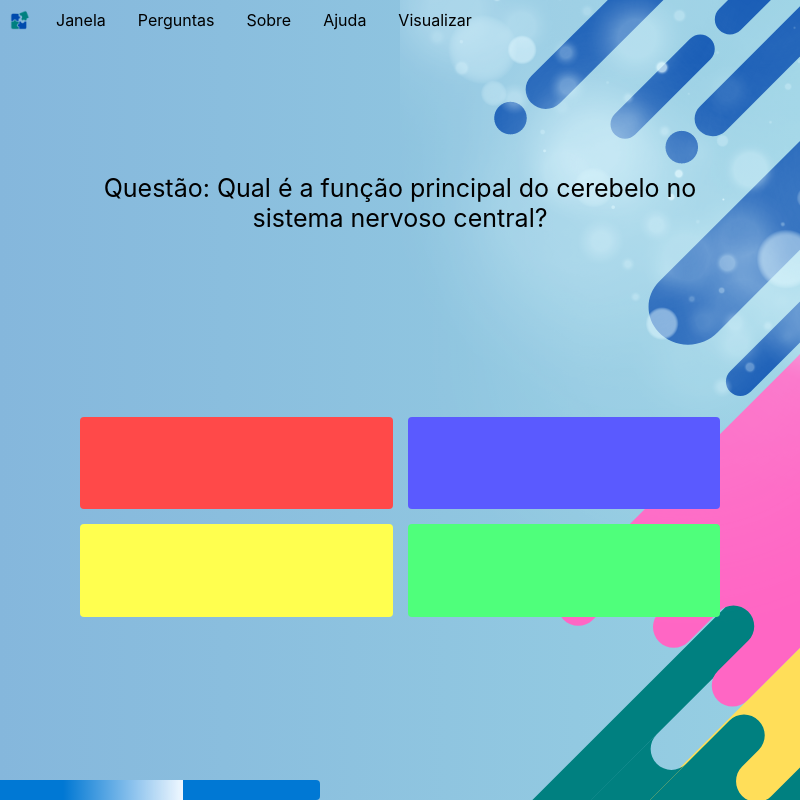
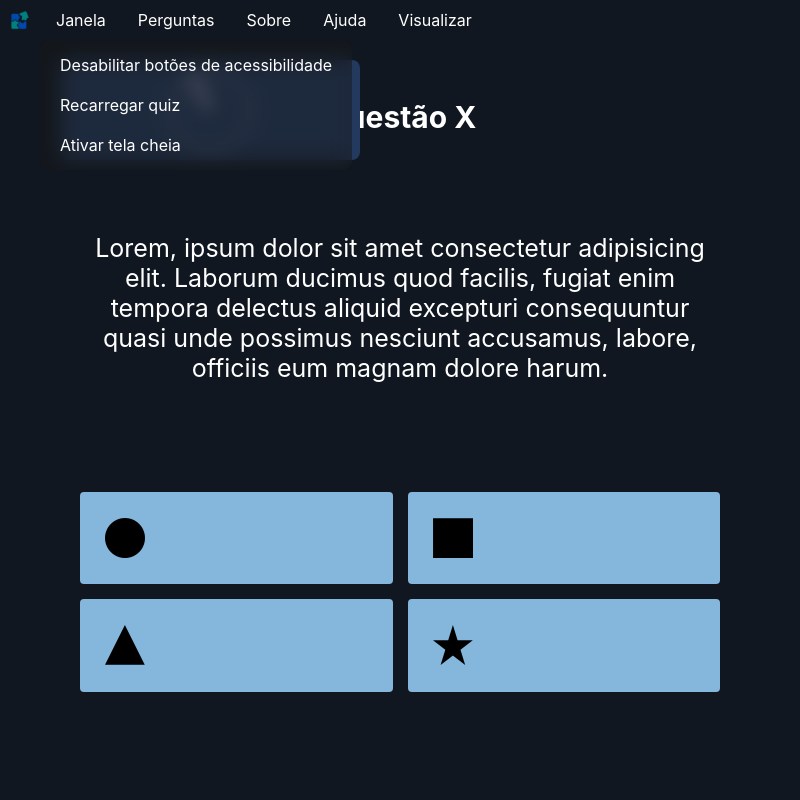
Before and after one commit to IgorSilva-S/CerebeloQuiz, an Electron app: page src/index.html in a window 800 px wide. Both pictures are taken after a click on the item "Janela". Drawn offline with Linux system fonts and the light colour scheme.

Commit message:
Version 0.0.3

```diff
--- a/src/index.css
+++ b/src/index.css
@@ -6,11 +6,12 @@
 body {
   font-family: -apple-system, BlinkMacSystemFont, 'Segoe UI', Roboto, Helvetica,
     Arial, sans-serif;
-    color: black;
+    color: white;
   width: 100vw;
   height: 100vh;
   overflow: hidden;
-  background-image: linear-gradient(to right, #85b7dc, #97d0e3);
+  /*background-image: linear-gradient(to right, #85b7dc, #97d0e3);*/
+  background-color: #101720;
 }
 
 .backdrop {
@@ -82,10 +83,55 @@ body {
   padding: 4px 12px;
   border-radius: 4px;
   transition-duration: .2s;
+  cursor: context-menu;
 }
 
 .titleBar nav ul li:hover {
-  background-color: #fff6;
+  background-color: #01122266;
+}
+
+.TBFlyoutContainer {
+  width: 100vw;
+  height: calc(100vh - 40px);
+  position: absolute;
+  bottom: 0;
+  left: 0;
+  overflow: hidden;
+  z-index: 1000;
+}
+
+.TBWFlyout {
+  background-color: #19191977;
+  backdrop-filter: blur(10px);
+  border-radius: 8px;
+  position: absolute;
+  top: -100%;
+  left: 40px;
+  display: grid;
+  gap: 10px 0;
+  align-items: center;
+  flex-direction: column;
+  padding: 10px;
+  transition: .5s;
+  transform-origin: top;
+}
+
+.TBWFlyout .option {
+  width: 100%;
+  height: 30px;
+  color: white;
+  box-sizing: border-box;
+  padding: 0 10px;
+  border-radius: 4px;
+  transition-duration: .2s;
+  display: flex;
+  justify-content: flex-start;
+  align-items: center;
+  cursor: context-menu;
+}
+
+.TBWFlyout .option:hover {
+  background-color: #01122266;
 }
 
 .appIcon {
@@ -107,9 +153,57 @@ body {
   margin: 0 auto;
 }
 
+.questionSection h1 {
+  font-size: 30px;
+}
+
 .questionSection p {
   font-size: 25px;
   text-align: center;
+}
+
+.timerContainer {
+  width: 300px;
+  height: 100px;
+  position: fixed;
+  top: 60px;
+  left: 60px;
+  background-color: #23395d;
+  border-radius: 8px;
+  display: flex;
+  justify-content: space-evenly;
+  align-items: center;
+}
+
+.clock {
+  width: 80px;
+  height: 80px;
+  border-radius: 100%;
+  box-sizing: border-box;
+  border: 1px solid #f0f0ff
+}
+
+.clock .pointerCont {
+  width: 80px;
+  height: 80px;
+  display: flex;
+  justify-content: center;
+  align-items: flex-start;
+  animation: clockTurn 1s linear infinite;
+}
+
+@keyframes clockTurn {
+  from {
+    rotate: 0deg;
+  } to {
+    rotate: 360deg;
+  }
+}
+
+.clock .pointerCont .pointer {
+  width: 4px;
+  height: 39px;
+  background-color: #f0f0ff;
 }
 
 .buttonsAlign {
@@ -119,6 +213,7 @@ body {
   display: grid;
   grid-template-columns: 1fr 1fr;
   gap: 15px;
+  z-index: 1001;
 }
 
 .buttonsAlign button {
@@ -131,6 +226,11 @@ body {
   display: flex;
   justify-content: center;
   align-items: center;
+  background-color: #85b7dc;
+}
+
+.buttonsAlign button:hover {
+  background-color: #97d0e3;
 }
 
 .progress {
@@ -146,7 +246,7 @@ body {
   width: 100%;
   height: 100%;
   position: absolute;
-  left: -60%;
+  left: -100%;
   background-color: #0078d4;
   transition-duration: .2s;
   border-radius: 0px 4px 4px 0px;
@@ -154,12 +254,12 @@ body {
 }
 
 .progressAnimation {
-  background-image: linear-gradient(to right, #0000, aliceblue);
+  background-image: linear-gradient(to right, #0000, aliceblue, #0000);
   width: 120px;
   height: 20px;
   position: absolute;
   right: 0;
-  animation: animPB 5s ease-out infinite;
+  animation: animPB 5s linear infinite;
 }
 
 @keyframes animPB {
@@ -167,45 +267,14 @@ body {
     right: 100%;
   }
   90% {
-    right: 0;
+    right: -10%;
     opacity: 1;
   }
 
   100% {
+    right: -10%;
     opacity: 0;
   }
-}
-
-.BStyle1 {
-  background-color: rgb(255, 73, 73);
-}
-
-.BStyle1:hover {
-  background-color: rgb(255, 129, 129);
-}
-
-.BStyle2 {
-  background-color: rgb(90, 90, 255);
-}
-
-.BStyle2:hover {
-  background-color: rgb(151, 151, 255);
-}
-
-.BStyle3 {
-  background-color: rgb(255, 255, 79);
-}
-
-.BStyle3:hover {
-  background-color: rgb(255, 255, 150);
-}
-
-.BStyle4 {
-  background-color: rgb(79, 255, 123);
-}
-
-.BStyle4:hover {
-  background-color: rgb(149, 255, 175);
 }
 
 .accessButton {
@@ -215,7 +284,7 @@ body {
   left: 20px;
   background-size: cover;
   background-position: center;
-  display: none;
+  display: block;
 }
 
 .BStyle1 .accessButton {
--- a/src/index.html
+++ b/src/index.html
@@ -6,14 +6,11 @@
     <link rel="stylesheet" href="index.css" />
   </head>
   <body>
-      <div class="sideStyle">
-
-      </div>
       <div class="titleBar">
         <div class="appIcon"></div>
         <nav>
           <ul>
-            <li onclick="enableAccessibiltyButtons()">Janela</li>
+            <li id="TBWindow">Janela</li>
             <li>Perguntas</li>
             <li>Sobre</li>
             <li>Ajuda</li>
@@ -21,8 +18,23 @@
           </ul>
         </nav>
     </div>
+    <div class="TBFlyoutContainer">
+      <div class="TBWFlyout" id="TBWF">
+        <div class="option" onclick="enableAccessibiltyButtons()" id="ACSButtonInfo">Desabilitar botões de acessibilidade</div>
+        <div class="option">Recarregar quiz</div>
+        <div class="option">Ativar tela cheia</div>
+      </div>
+    </div>
       <section class="questionSection" id="question1">
-        <p>Questão: Qual é a função principal do cerebelo no sistema nervoso central?</p>
+        <div class="timerContainer">
+          <div class="clock">
+            <div class="pointerCont">
+              <div class="pointer"></div>
+            </div>
+          </div>
+        </div>
+        <h1>Questão <span id="questNum">X</span></h1>
+        <p>Lorem, ipsum dolor sit amet consectetur adipisicing elit. Laborum ducimus quod facilis, fugiat enim tempora delectus aliquid excepturi consequuntur quasi unde possimus nesciunt accusamus, labore, officiis eum magnam dolore harum.</p>
         <div class="buttonsAlign">
           <button class="BStyle1">
             <div class="accessButton"></div>
@@ -44,4 +56,5 @@
         </div>
       </div>
   </body>
+  <script src="./script.js"></script>
 </html>
--- a/src/index.js
+++ b/src/index.js
@@ -19,7 +19,7 @@ const createWindow = () => {
     },
     titleBarOverlay: {
       color: '#2f324100',
-      symbolColor: '#191919',
+      symbolColor: '#f0f0ff',
       height: 40
     },
     icon: __dirname + '/images/appIcon.png',
--- a/src/script.js
+++ b/src/script.js
@@ -11,7 +11,34 @@
 })*/
 
 let accessIcons = document.querySelectorAll('.accessButton')
+let TBWindowOpen = false
+let accessIconsToggle = true
 
 function enableAccessibiltyButtons() {
+ if (!accessIconsToggle) {
+    accessIcons.forEach((i) => {
+        i.removeAttribute('style')
+    })
+    accessIconsToggle = true
+    document.getElementById('ACSButtonInfo').innerText = 'Desabilitar botões de acessibilidade'
+ } else {
+    accessIcons.forEach((i) => {
+        i.style.display = 'none'
+    })
+    accessIconsToggle = false
+    document.getElementById('ACSButtonInfo').innerText = 'Habilitar botões de acessibilidade'
+ }
+ TBWindowOpen = false
+ document.getElementById("TBWF").removeAttribute('style')
 
 }
+
+document.getElementById('TBWindow').addEventListener('click', () => {
+    if (!TBWindowOpen) {
+        TBWindowOpen = true
+        document.getElementById("TBWF").style.top = '0'
+    } else {
+        TBWindowOpen = false
+        document.getElementById("TBWF").removeAttribute('style')
+    }
+})
```
Also changed, not shown: 1 other file.
